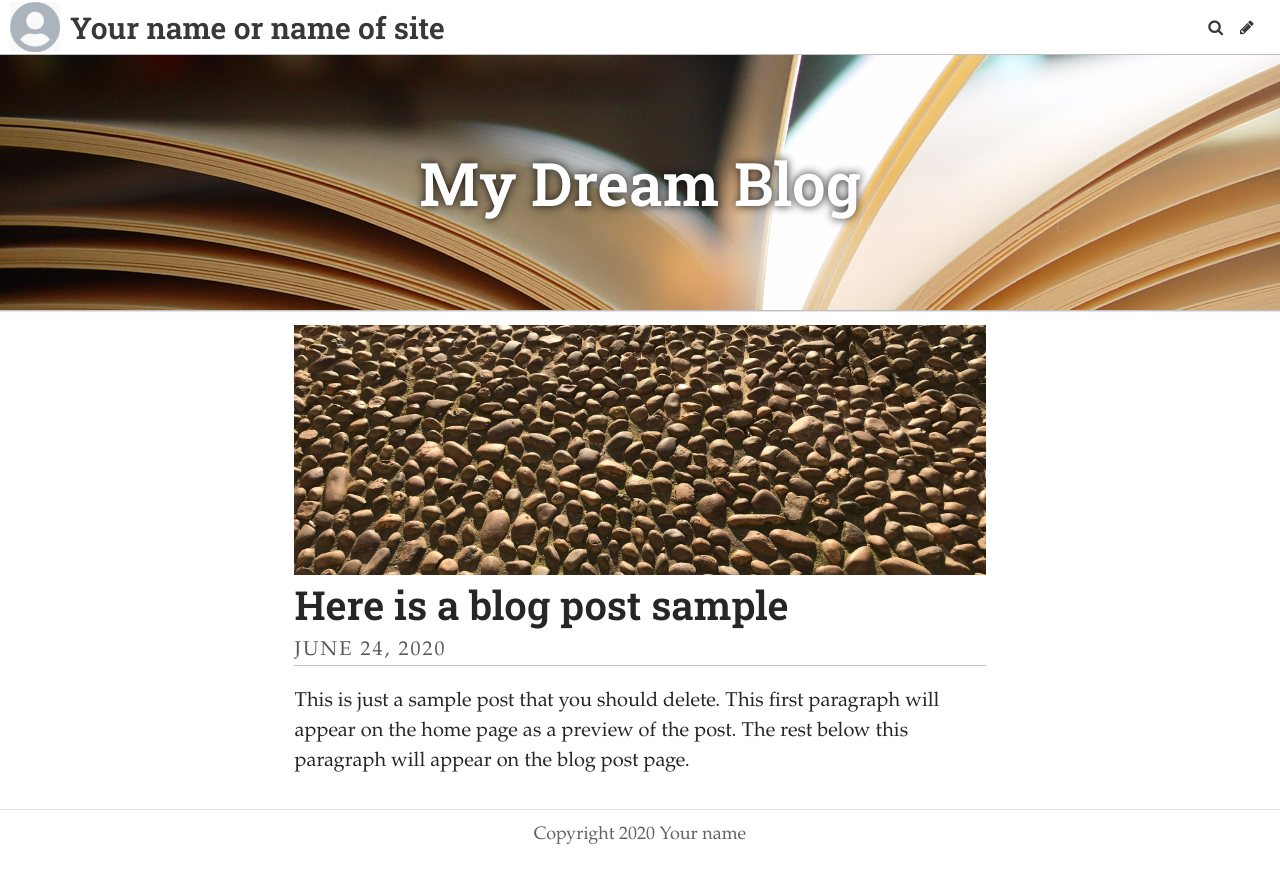
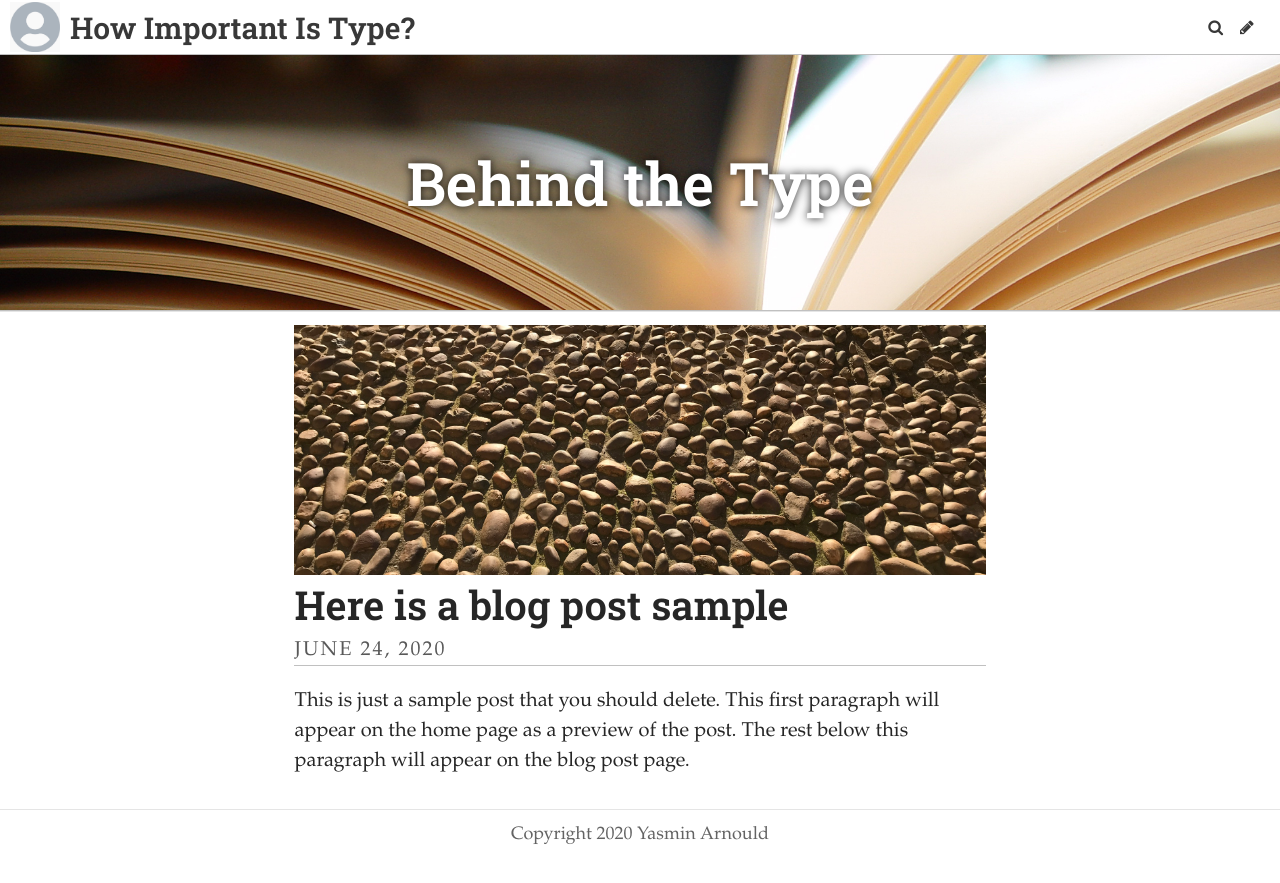
Before and after one commit to Yaz1501/BehindTheType, a Jekyll site: the page built from index.html, in a window 1280 px wide. Shown: the top 883 px of the page. Built offline with Jekyll 4.4.1, drawn with Linux system fonts in a browser that asks for light colours; some web fonts are replaced; the list of posts is cut into pages by our own code.

Commit message:
Update Settings “general”

```diff
--- a/_data/settings.yml
+++ b/_data/settings.yml
@@ -1,11 +1,11 @@
-title: Your name or name of site
-description: A website with a blog
-header_text: My Dream Blog
-footer_text: Copyright 2020 Your name
+title: How Important Is Type?
+description: Explaining the importance of typography in different brands.
+header_text: Behind the Type
+footer_text: Copyright 2020 Yasmin Arnould
 header_feature_image: ../uploads/pages.jpg
-bannerheight: "20vmax"
-gridlayout: false
+bannerheight: 20vmax
 logo: /uploads/logo.jpg
 favicon: /uploads/favicon.ico
+gridlayout: false
+fixednavbar: true
 upzoom: true
-fixednavbar: false
```
